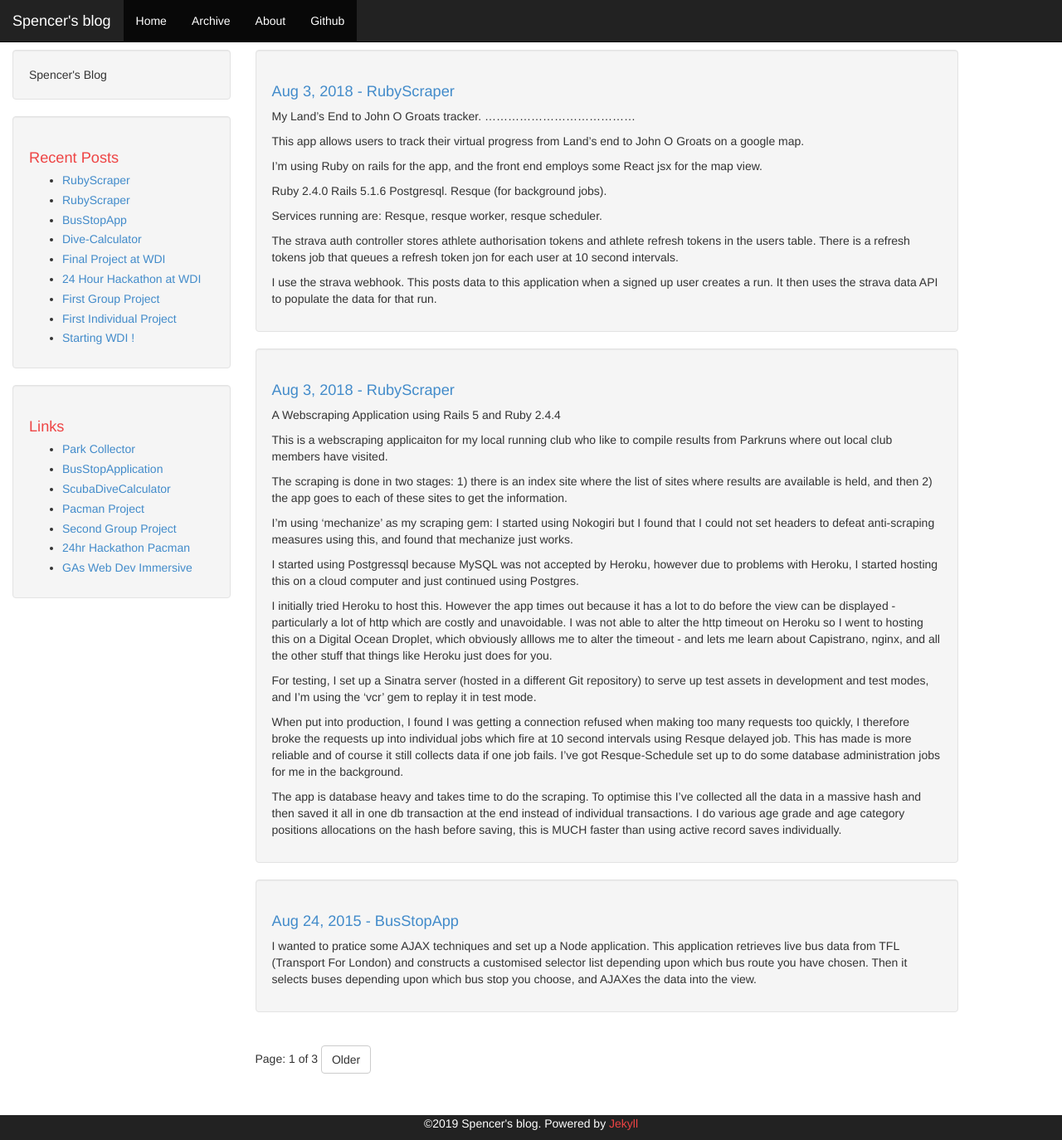
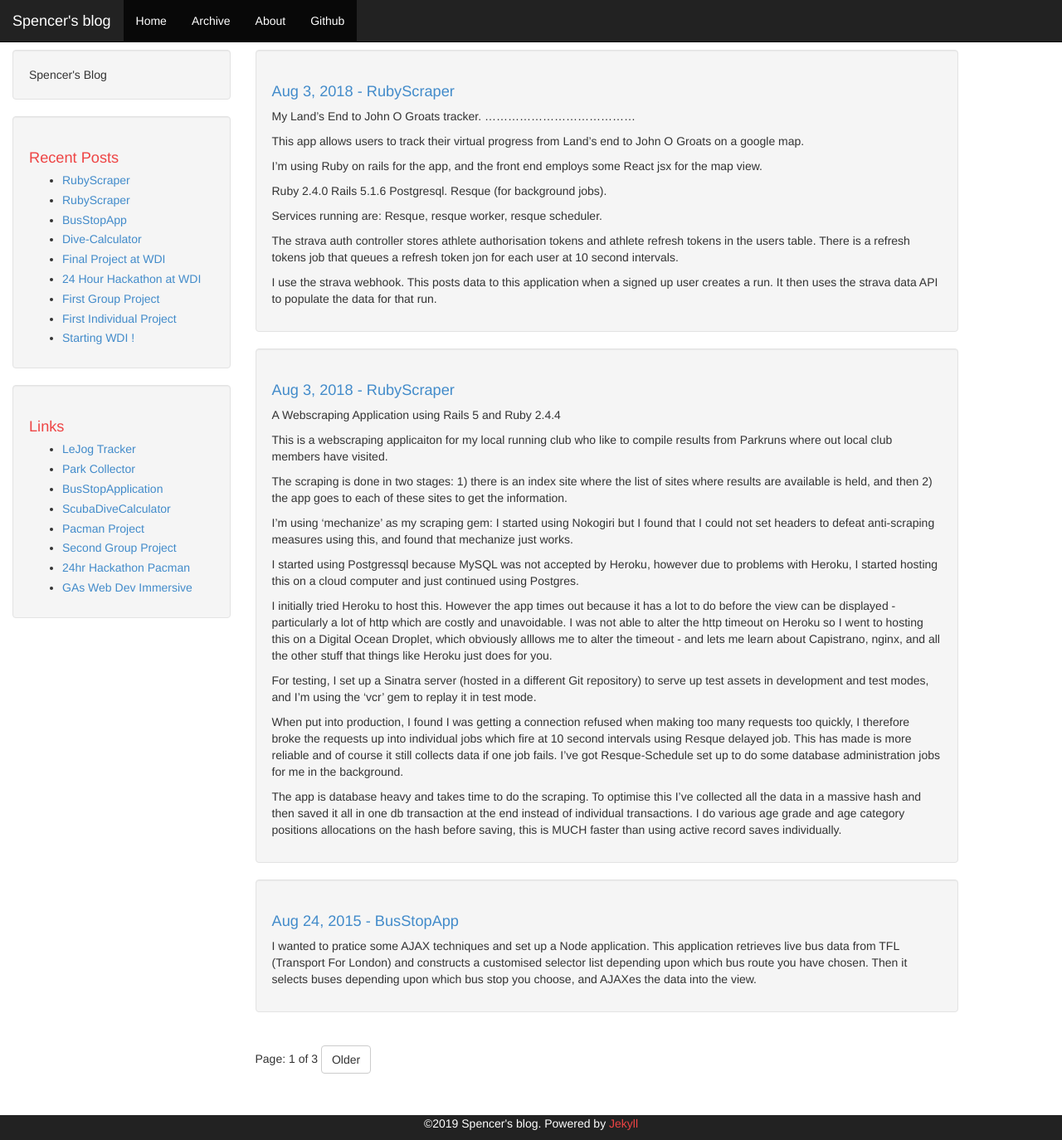
Before and after one commit to spencermeyer/spencermeyer.github.io, a Jekyll site: the page built from index.html, in a window 1280 px wide and 1374 px high. Shown: the whole window at 83% size. Built offline with Jekyll 4.4.1, drawn with Linux system fonts in a browser that asks for light colours; Markdown is read by kramdown in place of the engine named in the settings; the list of posts is cut into pages by our own code.

Commit message:
adding more links

```diff
--- a/_includes/links-list.html
+++ b/_includes/links-list.html
@@ -1,6 +1,7 @@
 <h1>Links</h1>
 <ul>
-  <li><a href="http://parkcollectoronrails.co.uk" target="_blank">Park Collector</a></li>
+  <li><a href="https://eastleighlejogtracker.co.uk/" target="_blank">LeJog Tracker</a></li>
+  <li><a href="https://parkcollectoronrails.co.uk" target="_blank">Park Collector</a></li>
   <li><a href="http://fast-plains-9477.herokuapp.com/" target="_blank">BusStopApplication</a></li>
   <li><a href="https://dive-planner.herokuapp.com/" target="_blank">ScubaDiveCalculator</a></li>
   <li><a href="https://gentle-journey-1579.herokuapp.com/" target="_blank">Pacman Project</a></li>
```
